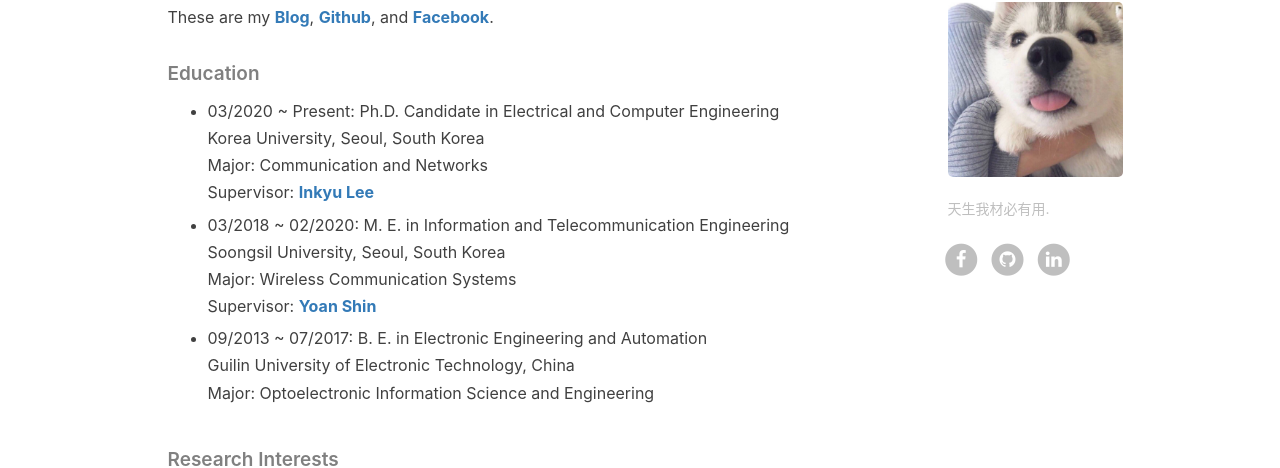
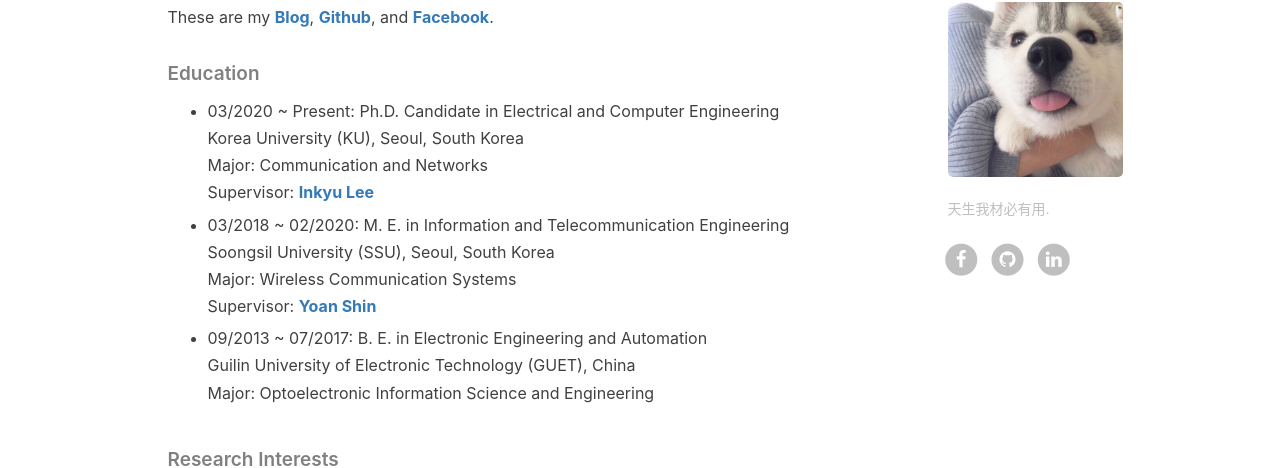
Before and after one commit to csxmt123/zhouwt612.github.io, a Jekyll site: the page built from z_about.html, in a window 1280 px wide. Shown: the part 657-1125 px from the top of the page. Built offline with Jekyll 4.4.1, drawn with Linux system fonts in a browser that asks for light colours; nearby versions of some CDN libraries; comment, search, counter and statistics services are not loaded.

Commit message:
Update en.md

```diff
--- a/_includes/about/en.md
+++ b/_includes/about/en.md
@@ -9,17 +9,17 @@ These are my [**Blog**](https://wentaozhou.cn), [**Github**](http://github.com/z
 
 ##### Education
 - 03/2020 ~ Present: Ph.D. Candidate in Electrical and Computer Engineering
-  Korea University, Seoul, South Korea
+  Korea University (KU), Seoul, South Korea
   Major: Communication and Networks
   Supervisor: [**Inkyu Lee**](https://ieeexplore.ieee.org/author/37279664500)
 
 - 03/2018 ~ 02/2020: M. E. in Information and Telecommunication Engineering
-  Soongsil University, Seoul, South Korea
+  Soongsil University (SSU), Seoul, South Korea
   Major: Wireless Communication Systems
   Supervisor: [**Yoan Shin**](https://ieeexplore.ieee.org/author/37279496500)
 
 - 09/2013 ~ 07/2017: B. E. in Electronic Engineering and Automation
-  Guilin University of Electronic Technology, China
+  Guilin University of Electronic Technology (GUET), China
   Major: Optoelectronic Information Science and Engineering
 
 ##### Research Interests
```
